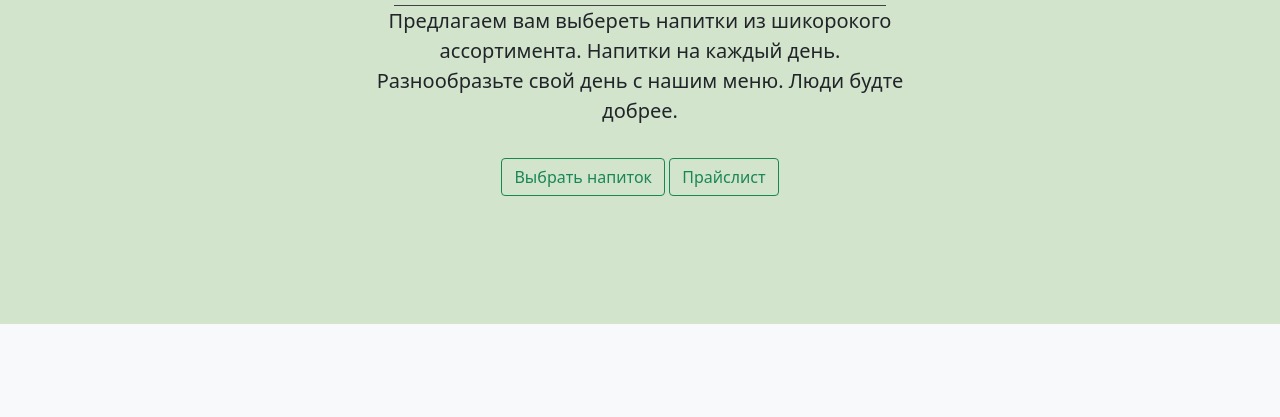
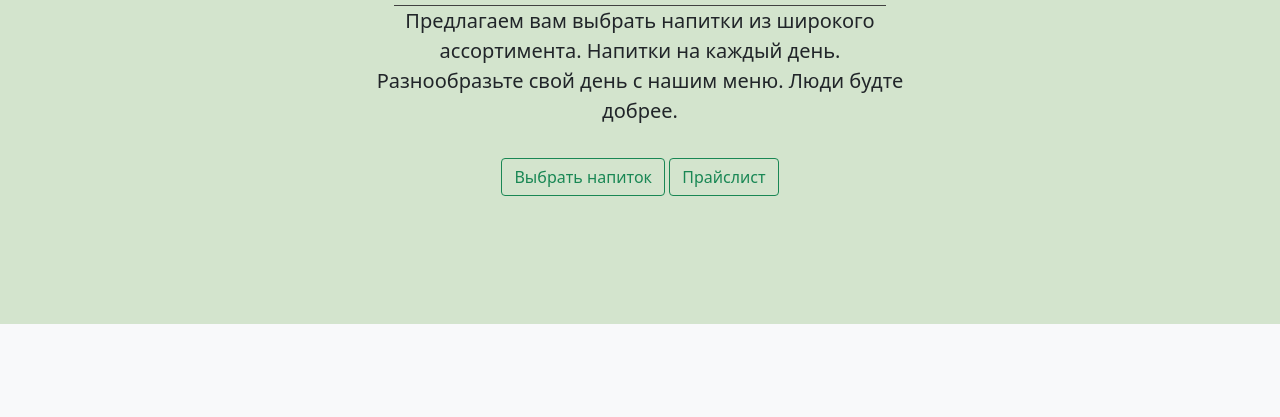
Before and after one commit to robiyyaa/robiya-main, a plain HTML site: page beverages.html in a window 1280 px wide. Shown: the part 345-762 px from the top of the page. Drawn offline with nearby package versions, Linux system fonts and the light colour scheme.

Commit message:
Люди будте добрее

```diff
--- a/beverages.html
+++ b/beverages.html
@@ -90,7 +90,7 @@
       <div class="col-lg-6 col-md-8 mx-auto">
         <h1 class="fw-light py-2">Добро пожаловать в Koktem bar</h1>
         <div id="breakline"></div>
-        <p class="lead">Предлагаем вам выбереть напитки из шикорокого ассортимента. Напитки на каждый день. Разнообразьте свой день с нашим меню. Люди будте добрее.</p>
+        <p class="lead">Предлагаем вам выбрать напитки из широкого ассортимента. Напитки на каждый день. Разнообразьте свой день с нашим меню. Люди будте добрее.</p>
         <p>
           <a href="#drinks" class="btn btn-outline-success my-3">Выбрать напиток</a>
           <a href="#pricelist" class="btn btn-outline-success my-3">Прайслист</a>
@@ -247,7 +247,7 @@
             <div class="beverage-img" id="beverage-8"></div>
 
             <div class="card-body">
-              <h2>Кофе</h2>
+              <h2>Кофе </h2>
               <p class="card-text">Отличный выбор для любителей высококачественных напитков. Подойдет под любой стиль жизни.</p>
               <div class="d-flex justify-content-between align-items-center">
                 <div class="btn-group">
```
